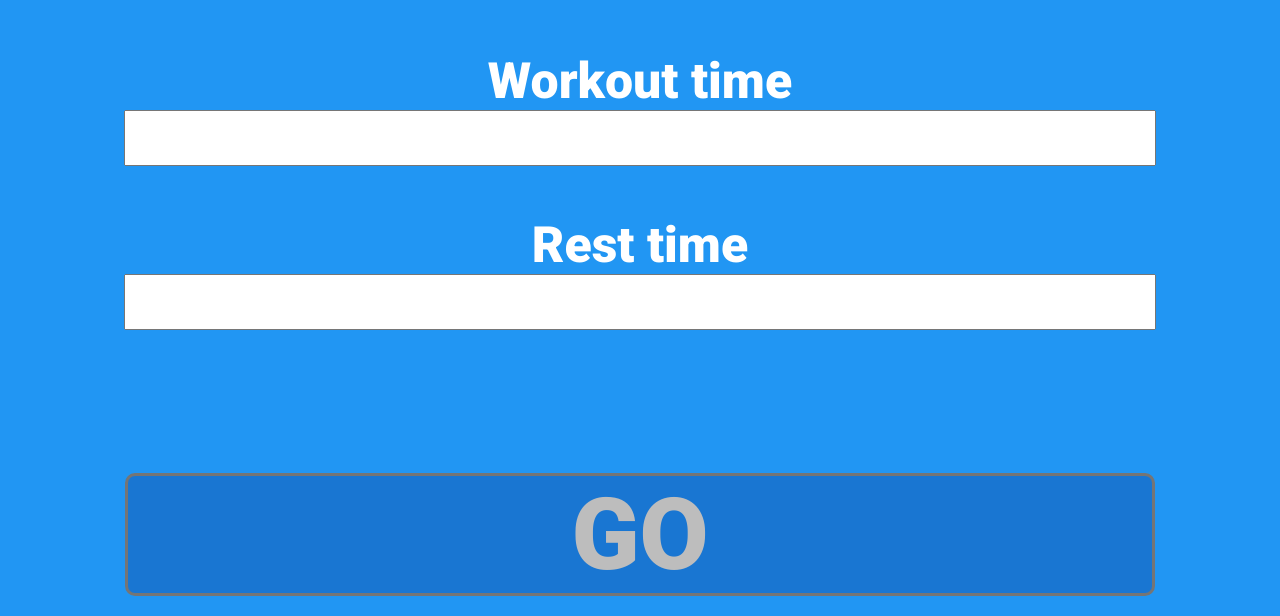
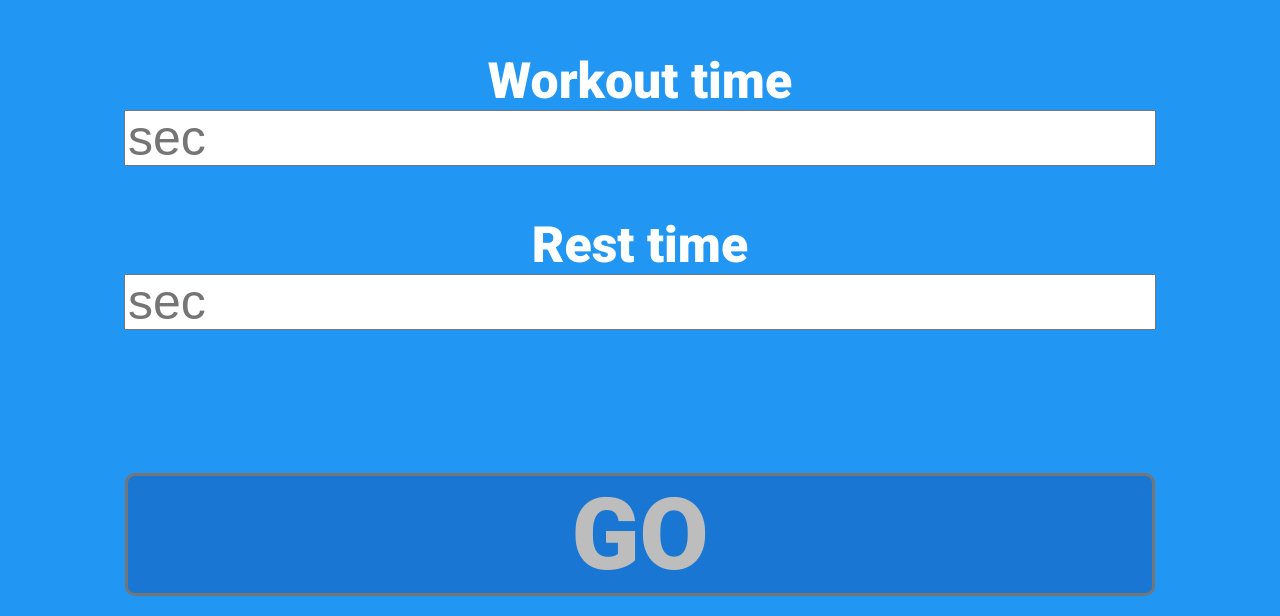
Before and after one commit to MarioRozic/workout-timer, a React (Create React App) app: page / in a window 1280 px wide. Shown: the part 184-800 px from the top of the page. Built offline with nearby package versions, Linux system fonts and the light colour scheme.

Commit message:
:sparkles: Split into components

```diff
--- a/src/App.js
+++ b/src/App.js
@@ -1,86 +1,66 @@
 import React, { Component } from "react";
 import "./App.css";
-import Song from "./fire_bow.mp3";
+
+import Timer from "./timer";
 
 class App extends Component {
   state = {
-    start: 1,
-    rest: 1,
-    isResting: false,
-    isSettings: true
+    isSettings: true,
+    workoutTime: "",
+    restTime: ""
   };
 
-  componentDidMount = () => {
-    // this.startStart();
+  handlerInput = event => {
+    console.log("Input handler", event.target.value, event.target.name);
+    this.setState({
+      [event.target.name]: event.target.value
+    });
   };
 
-  stopTimer = () => {
-    console.log("Claer Start");
-    clearInterval(this.timerInterval);
-  };
-
-  startStart = () => {
-    this.timerInterval = setInterval(() => {
-      console.log("Start");
-      this.setState({ start: this.state.start + 1 }, () => {
-        if (this.state.start === 46) {
-          console.log("Claer Start");
-          clearInterval(this.timerInterval);
-          this.setState({ isResting: true, start: 1 });
-          this.startRest();
-        }
-      });
-    }, 1000);
-  };
-
-  startRest = () => {
-    this.restInterval = setInterval(() => {
-      console.log("Rest");
-      this.setState({ rest: this.state.rest + 1 }, () => {
-        if (this.state.rest === 16) {
-          console.log("Claer Rest");
-          clearInterval(this.restInterval);
-          this.setState({ isResting: false, rest: 1 });
-          this.startStart();
-        }
-      });
-    }, 1000);
+  handlerButton = () => {
+    console.log("Button handler");
+    this.setState({ isSettings: false });
   };
 
   render() {
-    let { start, rest, isResting, isSettings } = this.state;
+    let { isSettings, workoutTime, restTime } = this.state;
 
     let settingScreen = (
       <div className="Screen blue">
         <div className="workout">
           <span>Workout time</span>
-          <input type="number" />
+          <input
+            name="workoutTime"
+            type="number"
+            placeholder="sec"
+            value={workoutTime}
+            onChange={this.handlerInput}
+          />
         </div>
         <div className="rest">
           <span>Rest time</span>
-          <input type="number" />
+          <input
+            name="restTime"
+            type="number"
+            placeholder="sec"
+            value={restTime}
+            onChange={this.handlerInput}
+          />
         </div>
-        <div className="button">GO</div>
+        <div className="button" onClick={this.handlerButton}>
+          GO
+        </div>
       </div>
     );
 
-    let startScreen = (
-      <div className="Screen green">
-        <audio src={Song} controls={false} autoPlay />
-        <span>{start}</span>
+    return (
+      <div className="App">
+        {isSettings ? (
+          settingScreen
+        ) : (
+          <Timer workoutTime={workoutTime} restTime={restTime} />
+        )}
       </div>
-    );
-
-    let restScreen = (
-      <div className="Screen red">
-        <audio src={Song} controls={false} autoPlay />
-        <span>{rest}</span>
-      </div>
-    );
-
-    let workoutScreen = isResting ? restScreen : startScreen;
-    return (
-      <div className="App">{isSettings ? settingScreen : workoutScreen}</div>
     );
   }
 }
--- /dev/null
+++ b/src/timer.js
@@ -0,0 +1,66 @@
+import React, { Component } from "react";
+import "./App.css";
+import Song from "./fire_bow.mp3";
+
+class App extends Component {
+  state = {
+    start: 1,
+    rest: 1,
+    isResting: false
+  };
+
+  componentDidMount = () => {
+    this.startStart();
+  };
+
+  startStart = () => {
+    this.timerInterval = setInterval(() => {
+      console.log("Start");
+      this.setState({ start: this.state.start + 1 }, () => {
+        if (this.state.start === parseInt(this.props.workoutTime) + 1) {
+          console.log("Claer Start");
+          clearInterval(this.timerInterval);
+          this.setState({ isResting: true, start: 1 });
+          this.startRest();
+        }
+      });
+    }, 1000);
+  };
+
+  startRest = () => {
+    this.restInterval = setInterval(() => {
+      console.log("Rest");
+      this.setState({ rest: this.state.rest + 1 }, () => {
+        if (this.state.rest === parseInt(this.props.restTime) + 1) {
+          console.log("Claer Rest");
+          clearInterval(this.restInterval);
+          this.setState({ isResting: false, rest: 1 });
+          this.startStart();
+        }
+      });
+    }, 1000);
+  };
+
+  render() {
+    let { start, rest, isResting } = this.state;
+
+    let startScreen = (
+      <div className="Screen green">
+        <audio src={Song} controls={false} autoPlay />
+        <span>{start}</span>
+      </div>
+    );
+
+    let restScreen = (
+      <div className="Screen red">
+        <audio src={Song} controls={false} autoPlay />
+        <span>{rest}</span>
+      </div>
+    );
+
+    let workoutScreen = isResting ? restScreen : startScreen;
+    return <div className="App">{workoutScreen}</div>;
+  }
+}
+
+export default App;
```
